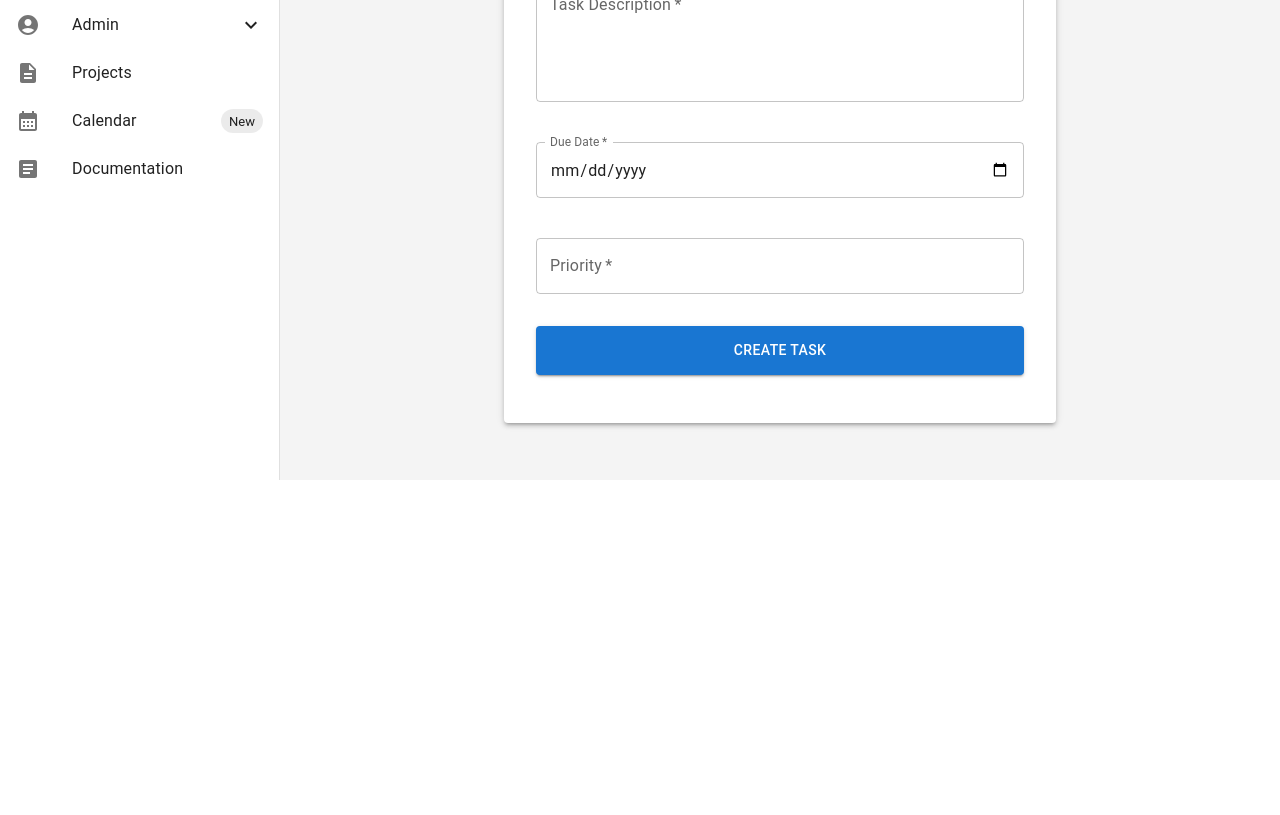
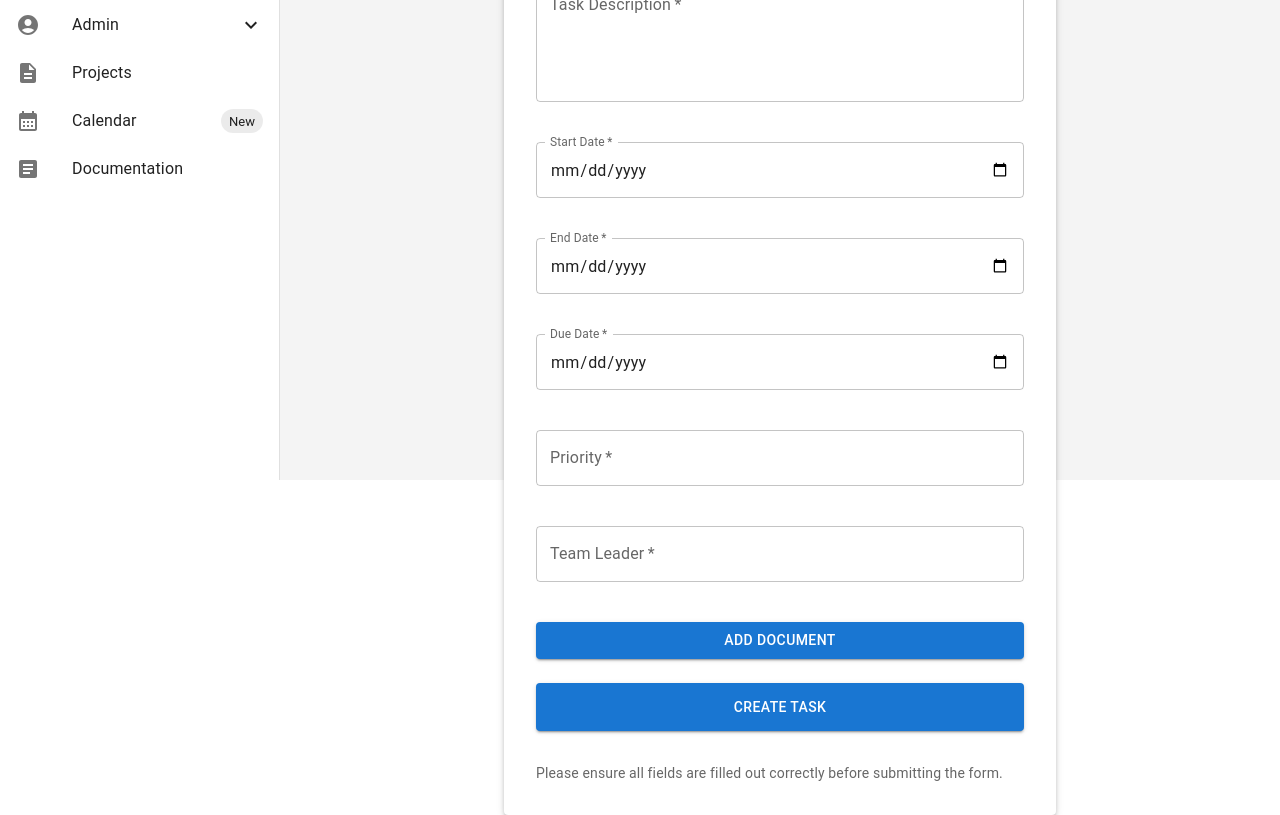
Before and after one commit to Anjana2k02/Task-Manager-App-Frontend, a React (Vite) app: page /task/create in a window 1280 px wide. Shown: the part 320-1135 px from the top of the page. Before the commit the page ends 800 px from the top, so only its background shows below. Built offline with nearby package versions, Linux system fonts and the light colour scheme.

Commit message:
Update task create form

```diff
--- a/src/pages/task/create.jsx
+++ b/src/pages/task/create.jsx
@@ -1,6 +1,5 @@
 import { useState } from "react";
-import { Box, TextField, Button, Typography, Container, Paper, InputAdornment, IconButton } from "@mui/material";
-import Grid from "@mui/material/Grid";
+import { Box, TextField, Button, Typography, Container, Paper, Grid } from "@mui/material";
 import { PersonAdd } from "@mui/icons-material";
 import { enpoints, postFetcher } from "../../utils/axios";
 
@@ -8,8 +7,12 @@ export default function TaskCreate() {
   const [formData, setFormData] = useState({
     title: "",
     description: "",
+    startDate: "",
+    endDate: "",
     dueDate: "",
     priority: "",
+    teamLeader: "",
+    document: null,
   });
 
   const [errors, setErrors] = useState({});
@@ -32,6 +35,13 @@ export default function TaskCreate() {
     }
   };
 
+  const handleFileChange = (e) => {
+    setFormData({
+      ...formData,
+      document: e.target.files[0],
+    });
+  };
+
   const validateForm = () => {
     const newErrors = {};
 
@@ -43,12 +53,24 @@ export default function TaskCreate() {
       newErrors.description = "Task description is required";
     }
 
+    if (!formData.startDate.trim()) {
+      newErrors.startDate = "Start date is required";
+    }
+
+    if (!formData.endDate.trim()) {
+      newErrors.endDate = "End date is required";
+    }
+
     if (!formData.dueDate.trim()) {
       newErrors.dueDate = "Due date is required";
     }
 
     if (!formData.priority.trim()) {
       newErrors.priority = "Priority is required";
+    }
+
+    if (!formData.teamLeader.trim()) {
+      newErrors.teamLeader = "Team leader is required";
     }
 
     setErrors(newErrors);
@@ -64,7 +86,12 @@ export default function TaskCreate() {
     setSuccessMessage("");
 
     try {
-      const response = await postFetcher(enpoints.task.create, formData); // API endpoint for task creation
+      const formDataToSend = new FormData();
+      Object.keys(formData).forEach((key) => {
+        formDataToSend.append(key, formData[key]);
+      });
+
+      const response = await postFetcher(enpoints.task.create, formDataToSend); // API endpoint for task creation
       console.log("Task created successfully:", response);
 
       // Show success message
@@ -74,8 +101,12 @@ export default function TaskCreate() {
       setFormData({
         title: "",
         description: "",
+        startDate: "",
+        endDate: "",
         dueDate: "",
         priority: "",
+        teamLeader: "",
+        document: null,
       });
     } catch (error) {
       console.error("Error creating task:", error);
@@ -141,6 +172,42 @@ export default function TaskCreate() {
             </Grid>
             <Grid item xs={12}>
               <TextField
+                name="startDate"
+                label="Start Date"
+                type="date"
+                value={formData.startDate}
+                onChange={handleChange}
+                error={!!errors.startDate}
+                helperText={errors.startDate}
+                fullWidth
+                required
+                margin="normal"
+                size="medium"
+                InputLabelProps={{
+                  shrink: true,
+                }}
+              />
+            </Grid>
+            <Grid item xs={12}>
+              <TextField
+                name="endDate"
+                label="End Date"
+                type="date"
+                value={formData.endDate}
+                onChange={handleChange}
+                error={!!errors.endDate}
+                helperText={errors.endDate}
+                fullWidth
+                required
+                margin="normal"
+                size="medium"
+                InputLabelProps={{
+                  shrink: true,
+                }}
+              />
+            </Grid>
+            <Grid item xs={12}>
+              <TextField
                 name="dueDate"
                 label="Due Date"
                 type="date"
@@ -171,12 +238,45 @@ export default function TaskCreate() {
                 size="medium"
               />
             </Grid>
+            <Grid item xs={12}>
+              <TextField
+                name="teamLeader"
+                label="Team Leader"
+                value={formData.teamLeader}
+                onChange={handleChange}
+                error={!!errors.teamLeader}
+                helperText={errors.teamLeader}
+                fullWidth
+                required
+                margin="normal"
+                size="medium"
+              />
+            </Grid>
+            <Grid item xs={12}>
+              <Button
+                variant="contained"
+                component="label"
+                fullWidth
+                sx={{ mt: 2 }}
+              >
+                Add Document
+                <input
+                  type="file"
+                  hidden
+                  onChange={handleFileChange}
+                />
+              </Button>
+            </Grid>
           </Grid>
 
           <Button type="submit" fullWidth variant="contained" sx={{ mt: 3, mb: 2, py: 1.5 }} disabled={isSubmitting}>
             {isSubmitting ? "Creating..." : "Create Task"}
           </Button>
         </Box>
+
+        <Typography variant="body2" color="textSecondary" sx={{ mt: 2 }}>
+          Please ensure all fields are filled out correctly before submitting the form.
+        </Typography>
       </Paper>
     </Container>
   );
```
